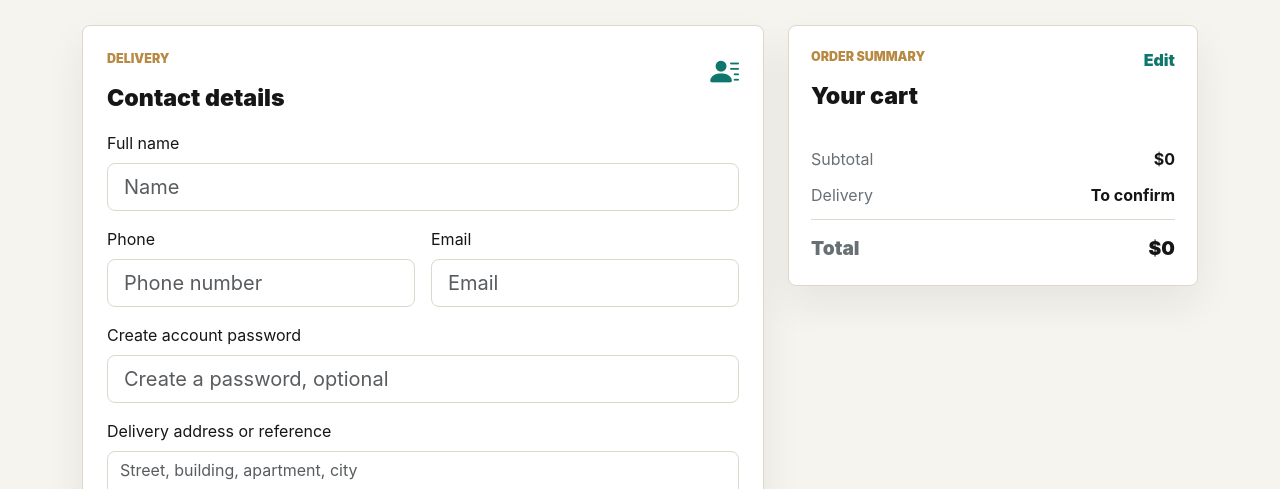
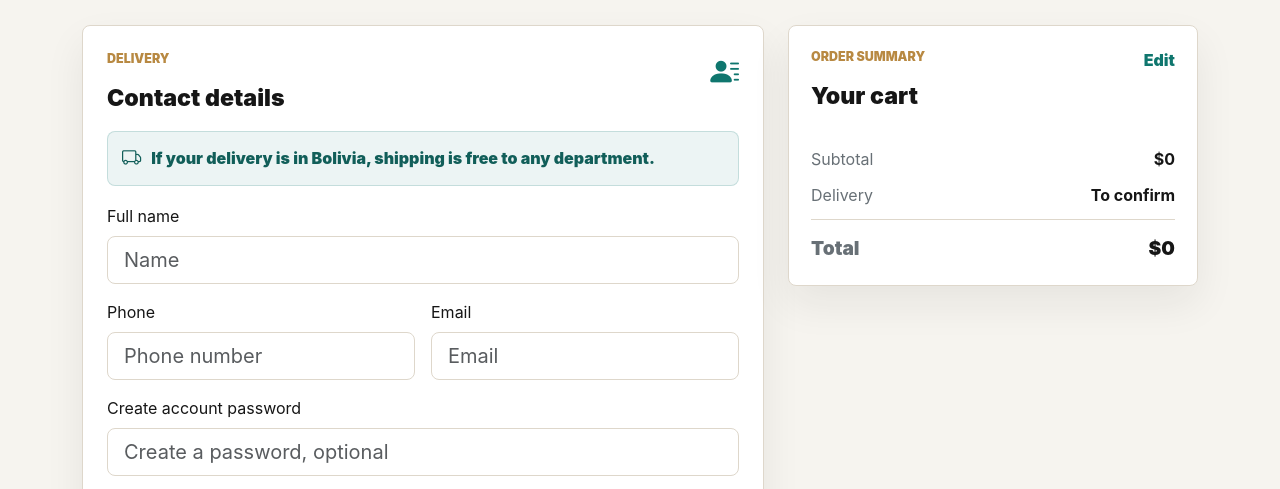
Before and after one commit to ceduardox/quevedo, a website: page public/checkout.html in a window 1280 px wide. Shown: the part 275-764 px from the top of the page. Drawn offline with nearby package versions, Linux system fonts and the light colour scheme; no server answers; files whose address does not match are found by name.

Commit message:
Add Bolivia free shipping notice

```diff
--- a/public/checkout.html
+++ b/public/checkout.html
@@ -55,6 +55,10 @@
                 <h2>Contact details</h2>
               </div>
               <i class="bi bi-person-lines-fill"></i>
+            </div>
+            <div class="shipping-note">
+              <i class="bi bi-truck"></i>
+              <span>If your delivery is in Bolivia, shipping is free to any department.</span>
             </div>
             <form id="orderForm">
               <div class="row g-3">
--- a/public/styles.css
+++ b/public/styles.css
@@ -637,6 +637,23 @@ body {
   font-size: 1.8rem;
 }
 
+.shipping-note {
+  display: flex;
+  align-items: center;
+  gap: 10px;
+  margin-bottom: 18px;
+  padding: 12px 14px;
+  border: 1px solid rgba(15, 118, 110, 0.18);
+  background: rgba(15, 118, 110, 0.08);
+  color: var(--green-dark);
+  border-radius: 8px;
+  font-weight: 900;
+}
+
+.shipping-note i {
+  font-size: 1.2rem;
+}
+
 .order-summary {
   position: sticky;
   top: 92px;
```
